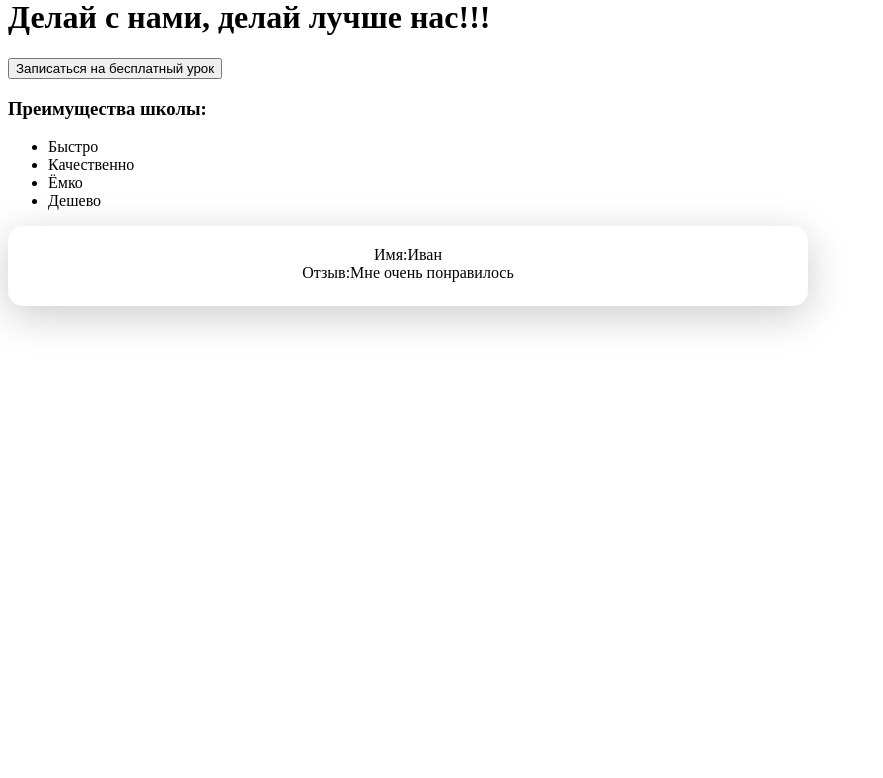
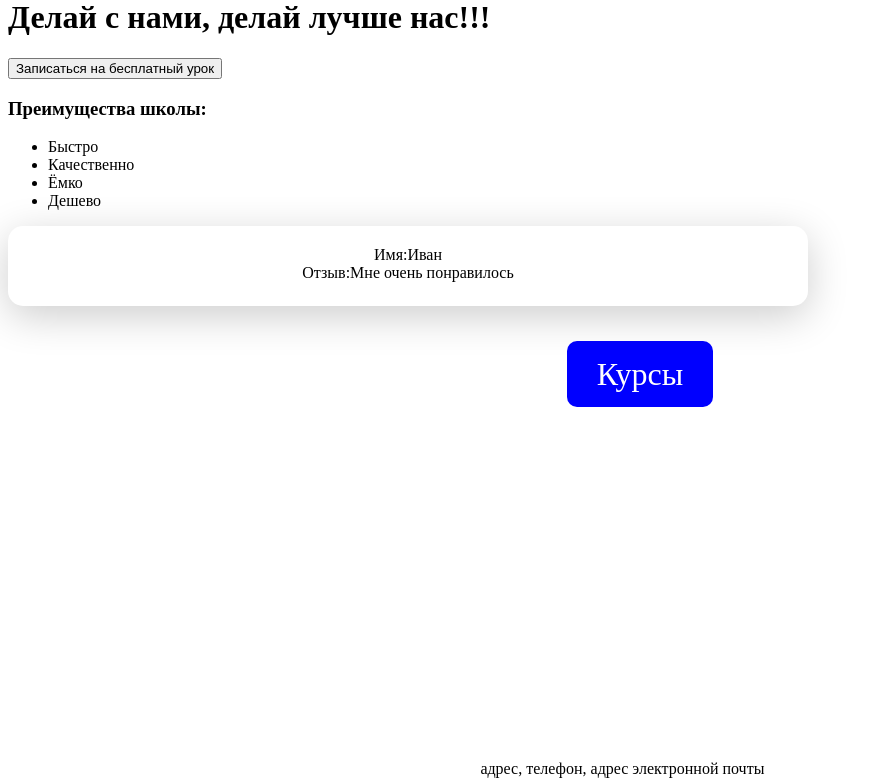
Before and after one commit to Anromanov777/pp, a Django app: page / in a window 1280 px wide. Shown: the part 22-800 px from the top of the page, without its empty margins (0-883 px from the left). Run offline with Django 5.2, Linux system fonts and the light colour scheme.

Commit message:
Добавили кнопку Курсы

```diff
--- a/Lingvo/Lingvosite/static/css/styles.css
+++ b/Lingvo/Lingvosite/static/css/styles.css
@@ -19,3 +19,13 @@
   text-align: center;
   margin-top:20px
 }
+
+footer{
+    position: absolute;
+    bottom: 0;
+    width: 96%;
+}
+
+footer div{
+    text-align:center;
+}
--- a/Lingvo/Lingvosite/templates/index.html
+++ b/Lingvo/Lingvosite/templates/index.html
@@ -7,6 +7,7 @@
     <link rel="stylesheet" href="{% static 'css/styles.css' %}">
 </head>
 <body>
+<main>
     <h1>Делай с нами, делай лучше нас!!!</h1>
     <div>
         <button>Записаться на бесплатный урок</button>
@@ -38,6 +39,19 @@
             </div>
         </div>
     </div>
+    <div style="text-align: center; margin-top:50px;">
+        <a style="padding: 15px 30px;
+        background-color: blue;
+        color: white;
+        font-size:xx-large;
+        border-radius: 10px;
+        text-decoration:none"
+        href="/course">Курсы</a>
+    </div>
+</main>
+<footer>
+    <div>адрес, телефон, адрес электронной почты</div>
+</footer>
 <script src="{% static 'js/slider.js' %}"></script>
 </body>
 </html>
```
Lines whose indentation alone changed are shown as unchanged.
